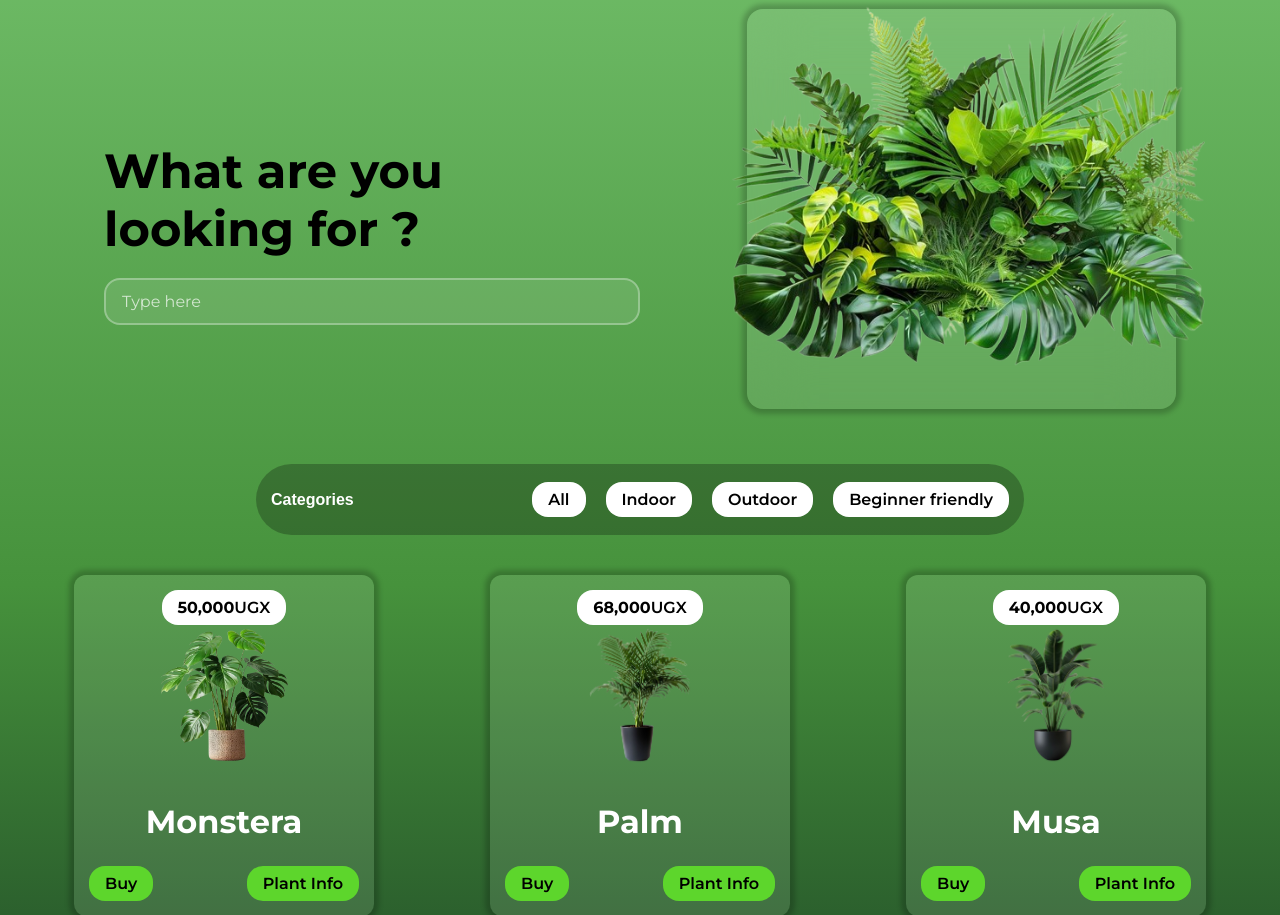
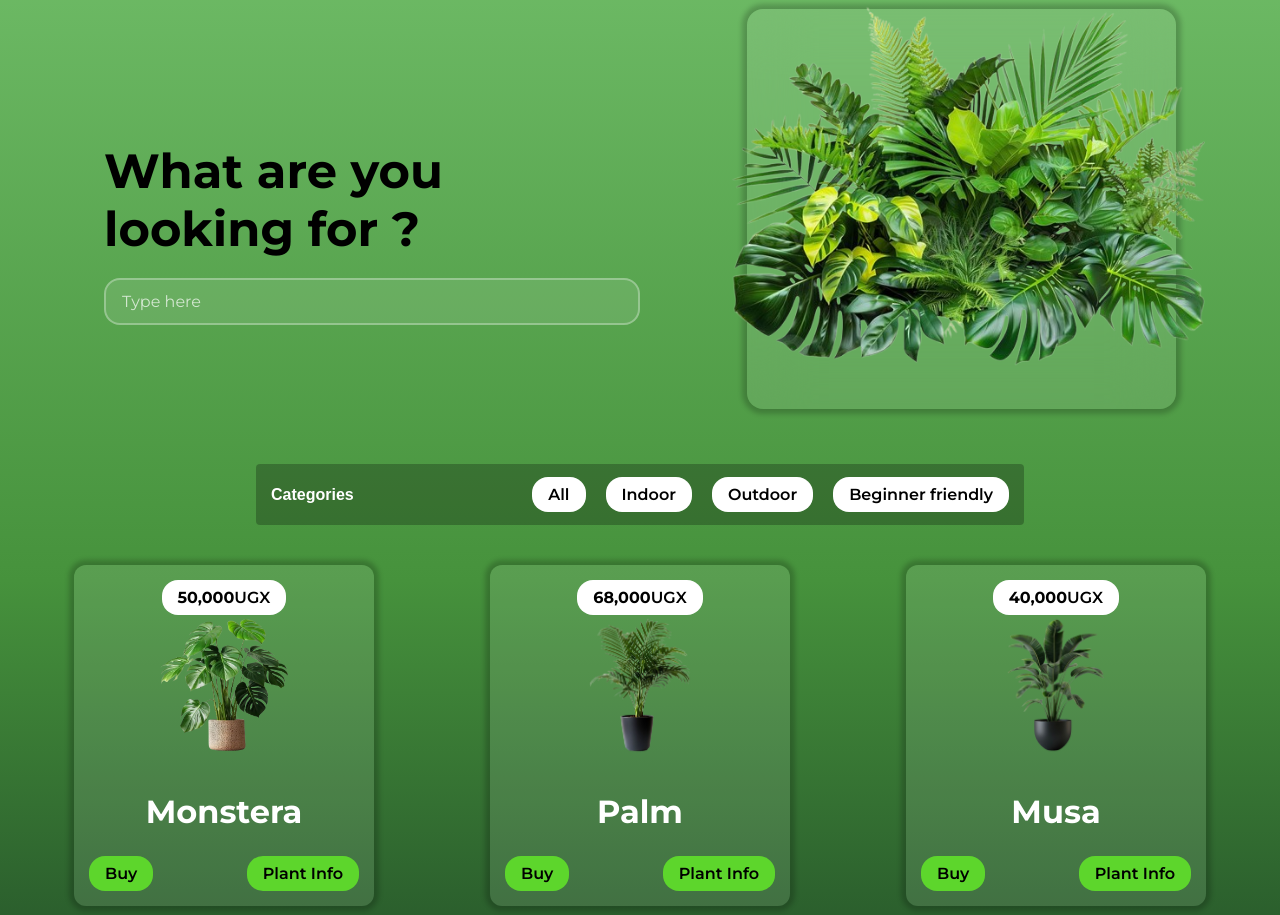
Before and after one commit to Mirembe-Peace/Eden_Botanical_Gardens, a PHP site: page / in a window 1280 px wide. Shown: the part 106-1021 px from the top of the page. Run offline with PHP 8.4, Linux system fonts and the light colour scheme; some web fonts are replaced.

Commit message:
jhlb;iku,jm

```diff
--- a/style/style.css
+++ b/style/style.css
@@ -176,7 +176,7 @@ main{
     padding: 3px 15px;
     width: 60%;
     border: 2px;
-    border-radius: 40px;
+    border-radius: 4px;
     background-color: rgba(0, 0, 0, 0.254);
     font-family: "Libertinus Sans", sans-serif;
     font-weight: 700;
@@ -196,7 +196,7 @@ main{
     display:flex;
     justify-content: space-between;
     align-items: center;
-    padding: 15px 0;
+    padding: 10px 0;
     gap: 20px;
 }
 
```
